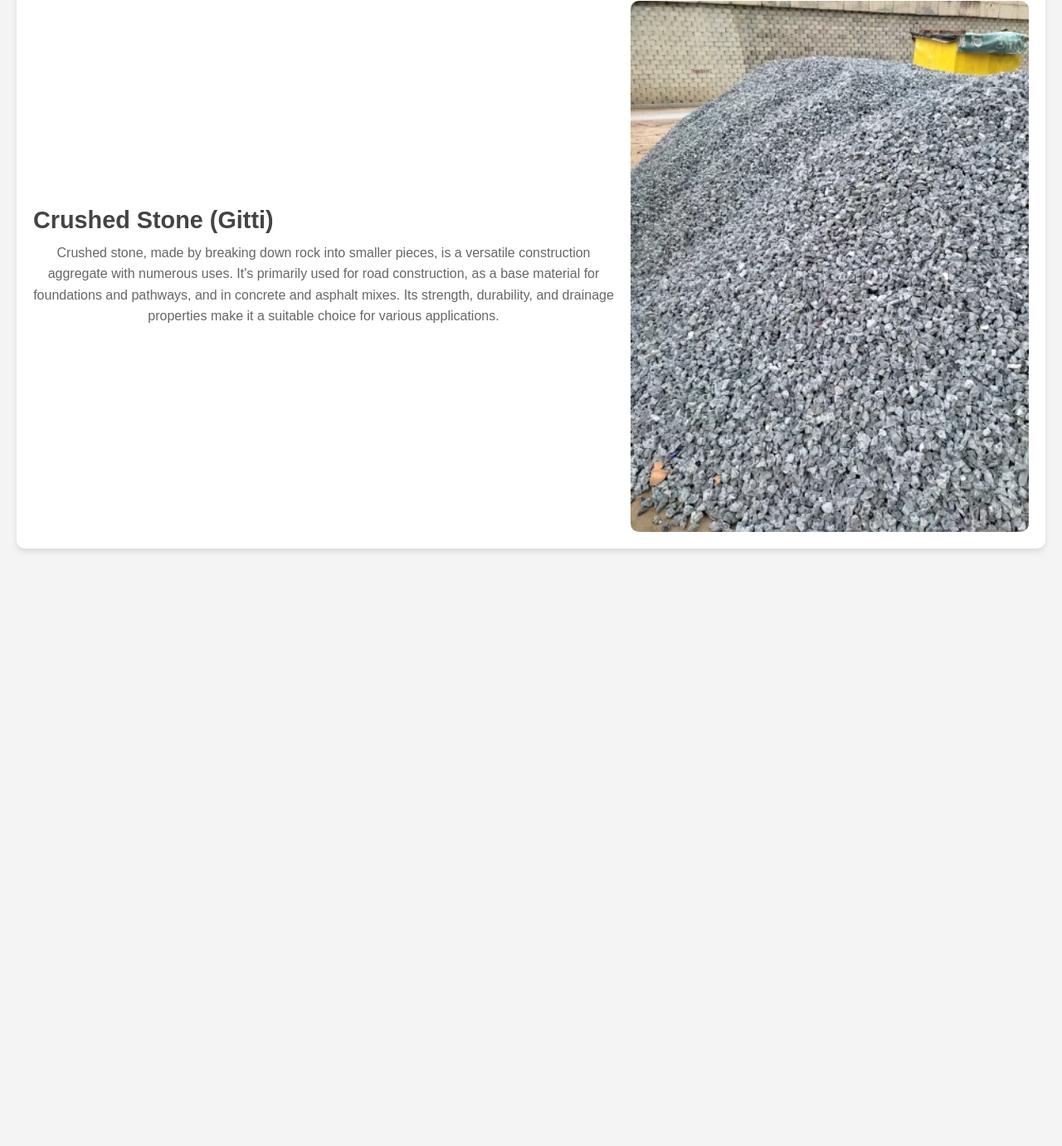
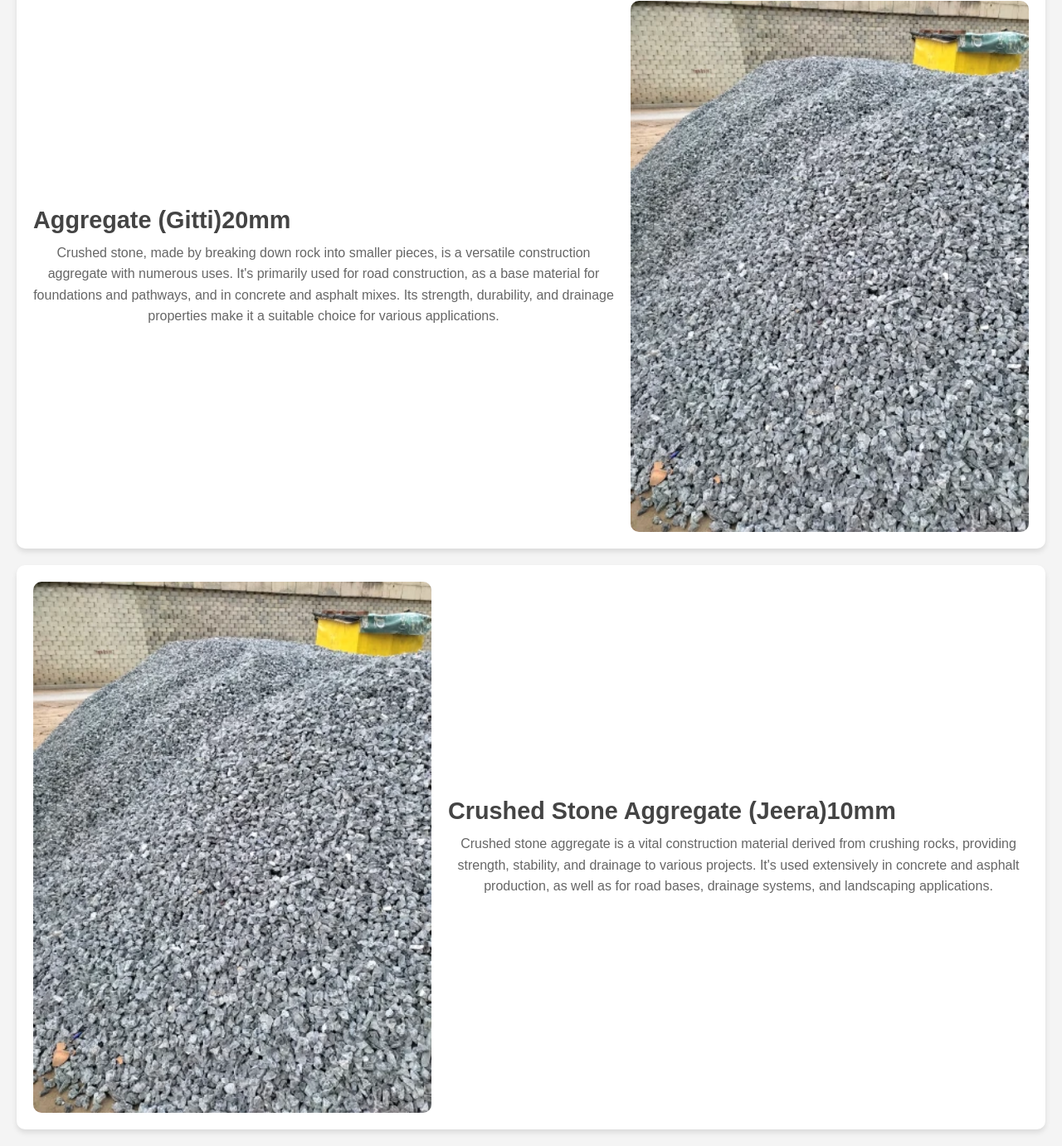
Before and after one commit to Aman-vscode/Modern-builder, a plain HTML site: page building-material.html in a window 1280 px wide. Shown: the part 1575-2956 px from the top of the page at 83% size. Before the commit the page ends 2256 px from the top, so only its background shows below. Drawn offline with Linux system fonts and the light colour scheme.

Commit message:
Update building-material.html

```diff
--- a/building-material.html
+++ b/building-material.html
@@ -160,12 +160,17 @@
       <div class="item">
       <img src="crushed stone.webp" alt="Wood">
       <div class="content">
-        <h2>Crushed Stone (Gitti)</h2>
+        <h2>Aggregate (Gitti)20mm</h2>
         <p>Crushed stone, made by breaking down rock into smaller pieces, is a versatile construction aggregate with numerous uses. It's primarily used for road construction, as a base material for foundations and pathways, and in concrete and asphalt mixes. Its strength, durability, and drainage properties make it a suitable choice for various applications.</p>
       </div>
     </div>
-
-    </div>
+     <div class="item">
+      <img src="crushed stone.webp" alt="Wood">
+      <div class="content">
+        <h2>Crushed Stone Aggregate (Jeera)10mm</h2>
+        <p>Crushed stone aggregate is a vital construction material derived from crushing rocks, providing strength, stability, and drainage to various projects. It's used extensively in concrete and asphalt production, as well as for road bases, drainage systems, and landscaping applications. </p>
+      </div>
+     </div>
 
   </div>
 </body>
```
